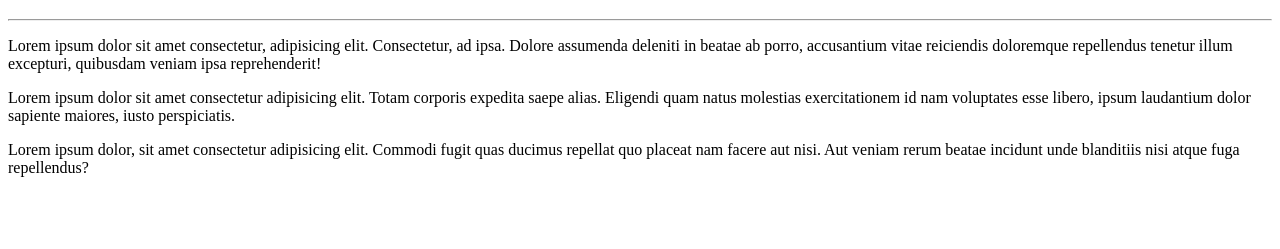
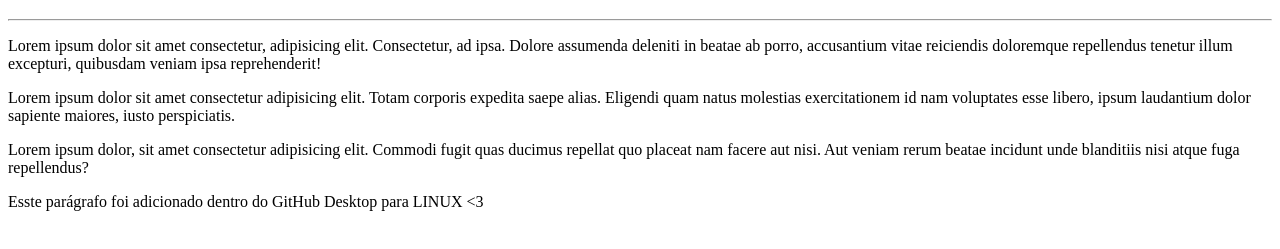
Before and after one commit to figarosolucoes/Ola-Mundo, a plain HTML site: page site-exemplo/index.html in a window 1280 px wide. Shown: the part 61-310 px from the top of the page. Drawn offline with Linux system fonts and the light colour scheme.

Commit message:
Mudei o arquivo index.html

```diff
--- a/site-exemplo/index.html
+++ b/site-exemplo/index.html
@@ -11,6 +11,7 @@
     <p>Lorem ipsum dolor sit amet consectetur, adipisicing elit. Consectetur, ad ipsa. Dolore assumenda deleniti in beatae ab porro, accusantium vitae reiciendis doloremque repellendus tenetur illum excepturi, quibusdam veniam ipsa reprehenderit!</p>
     <p>Lorem ipsum dolor sit amet consectetur adipisicing elit. Totam corporis expedita saepe alias. Eligendi quam natus molestias exercitationem id nam voluptates esse libero, ipsum laudantium dolor sapiente maiores, iusto perspiciatis.</p>
     <p>Lorem ipsum dolor, sit amet consectetur adipisicing elit. Commodi fugit quas ducimus repellat quo placeat nam facere aut nisi. Aut veniam rerum beatae incidunt unde blanditiis nisi atque fuga repellendus?</p>
+    <p>Esste parágrafo foi adicionado dentro do GitHub Desktop para LINUX &lt;3</p>
 
 
 </body>
```
